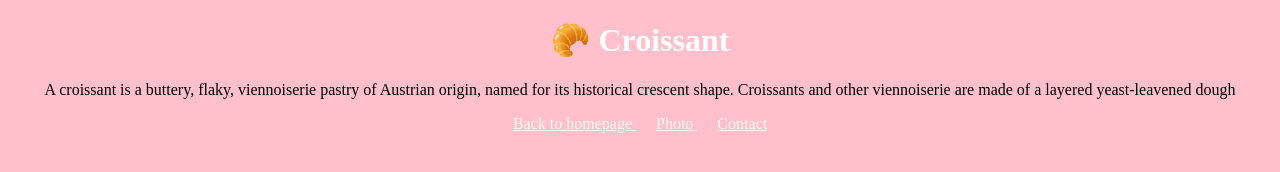
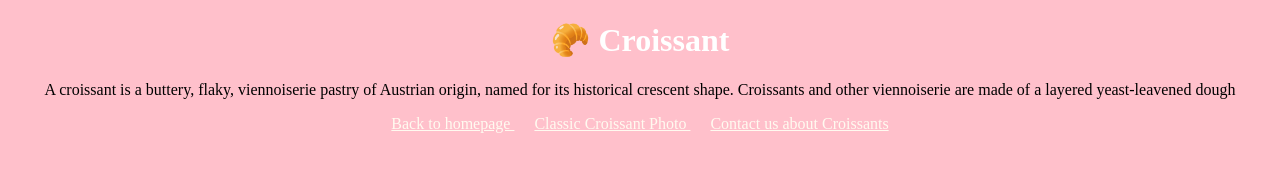
Before and after one commit to GPeBenito/multiple-pages-static-website, a plain HTML site: page index.html in a window 1280 px wide. Drawn offline with Linux system fonts and the light colour scheme.

Commit message:
Improved link names
SEO

```diff
--- a/index.html
+++ b/index.html
@@ -15,8 +15,8 @@
     <p>A croissant is a buttery, flaky, viennoiserie pastry of Austrian origin, named for its historical crescent shape. Croissants and other viennoiserie are made of a layered yeast-leavened dough</p>
    <footer>
     <a href="/index.html"> Back to homepage </a>
-    <a href="/photo.html"> Photo </a>
-    <a href= "/contact.html"> Contact </a>
+    <a href="/photo.html"> Classic Croissant Photo </a>
+    <a href= "/contact.html"> Contact us about Croissants </a>
    </footer>
 </body>
 </html>
```
Also changed, not shown: contact.html (+2 -2 lines), photo.html (+2 -2 lines).
